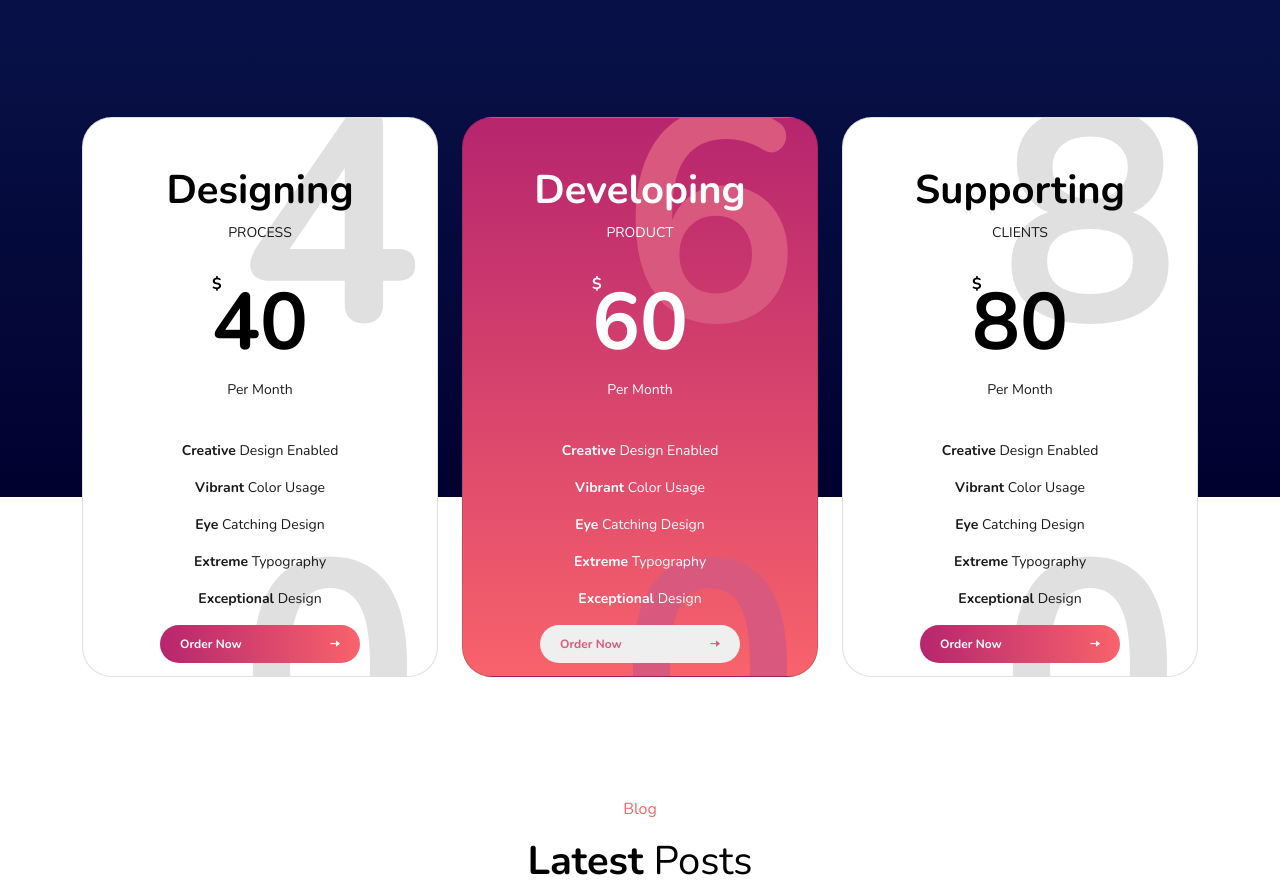
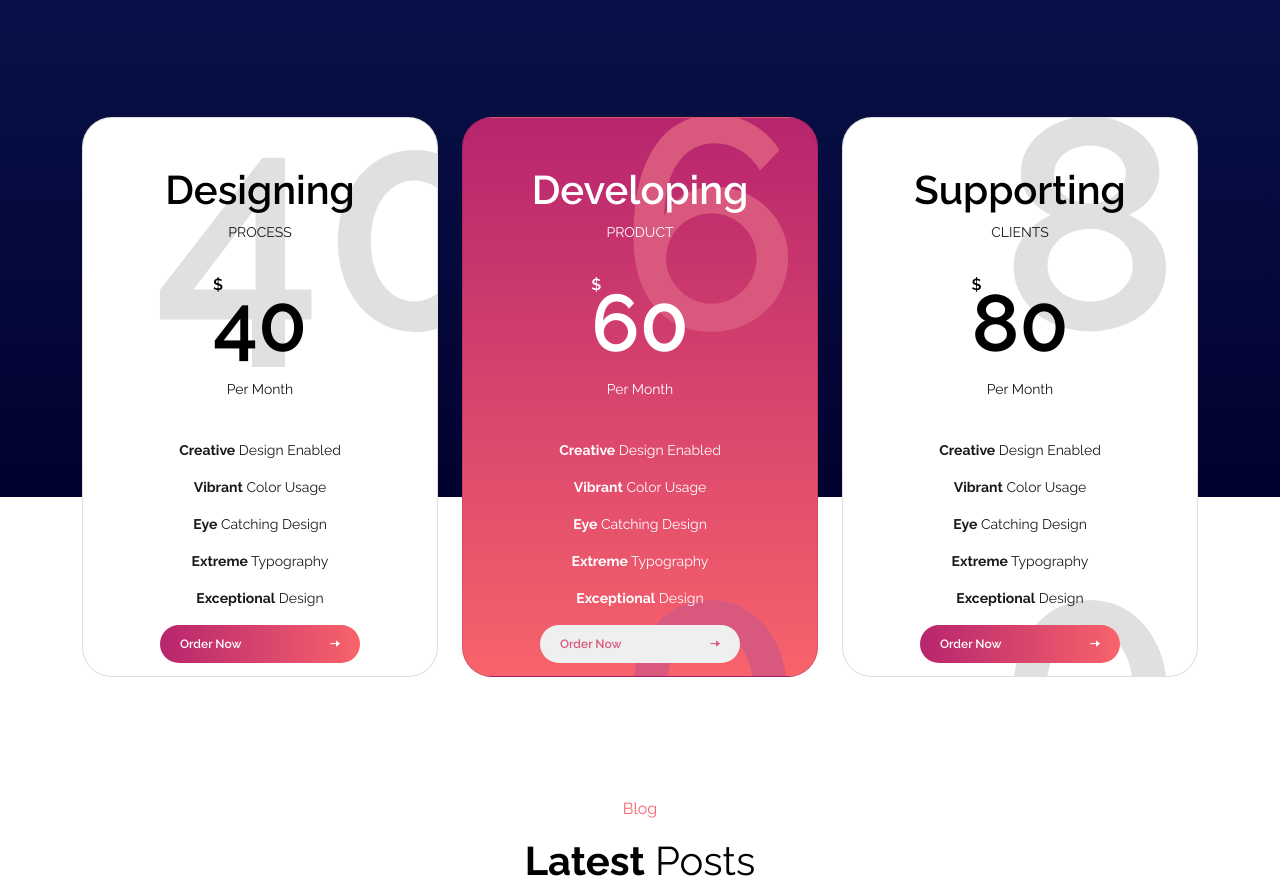
Before and after one commit to Evanflow89/proj-html-vuejs, a Vue app: page / in a window 1280 px wide. Shown: the part 3223-4119 px from the top of the page. Built offline with nearby package versions, Linux system fonts and the light colour scheme.

Commit message:
updated font

```diff
--- a/src/assets/style/global-parts/typography.scss
+++ b/src/assets/style/global-parts/typography.scss
@@ -1,7 +1,7 @@
-@import url('https://fonts.googleapis.com/css2?family=Nunito:wght@300;400;500;700&display=swap');
+@import url('https://fonts.googleapis.com/css2?family=Raleway:wght@300;400;500;600;700&display=swap');
 
 body {
-    font-family: 'Nunito', sans-serif;
+    font-family: 'Raleway', sans-serif;
 }
 
 h1 {
```
